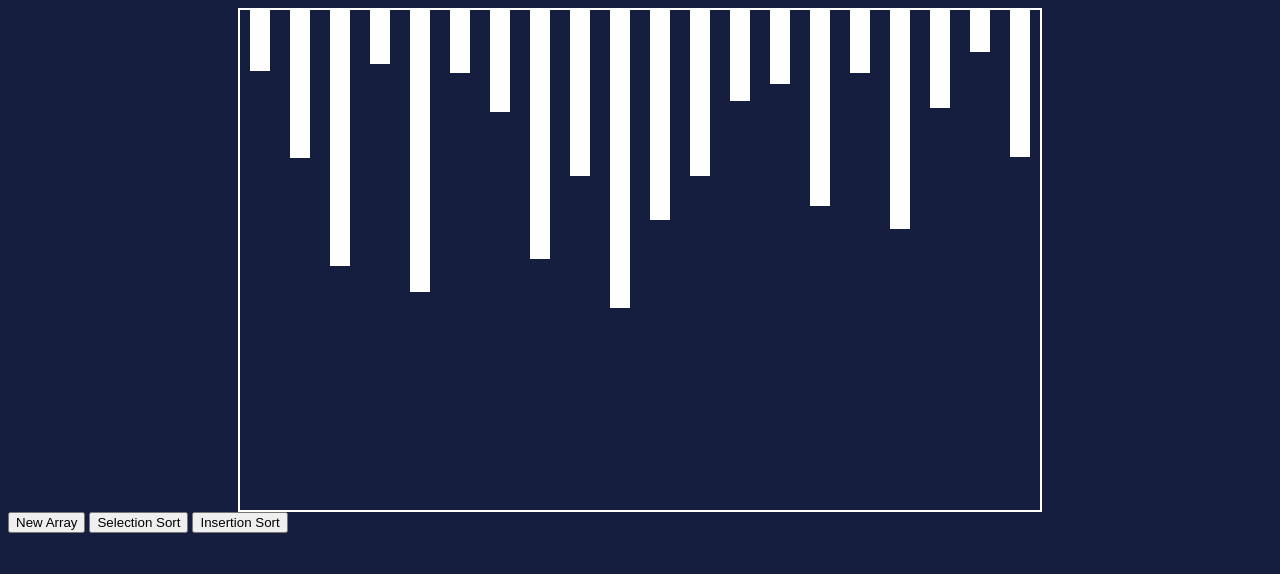
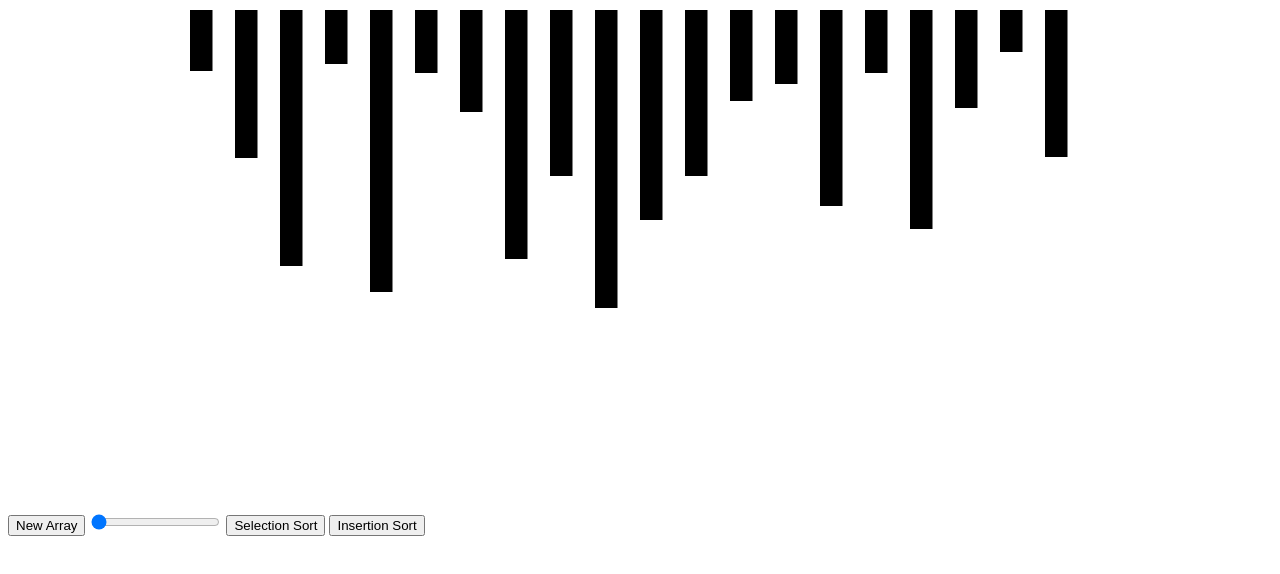
Before and after one commit to MooCodes/SortingAlgorithmVisualizer, a plain HTML site: page index.html in a window 1280 px wide. Drawn offline with Linux system fonts and the light colour scheme.

Commit message:
added a slider for changing the size of the array

```diff
--- a/index.html
+++ b/index.html
@@ -5,9 +5,6 @@
     <meta name="viewport" content="width=device-width, initial-scale=1.0">
     <title>Ali Baig Sorting Algorithm Visualizer</title>
     <style>
-        body {
-            background-color: #151E3F;
-        }
         canvas {
             display: block;
             margin: 0 auto;
@@ -17,10 +14,11 @@
 </head>
 <body>
     <canvas></canvas>
+    <button onclick="DisplayNewArray(20)">New Array</button>
+    <input id="slider" type="range" min="20" max="120" value="20"> <!--size of the arr-->
+    <button onclick="SelectionSort()">Selection Sort</button>
+    <button onclick="">Insertion Sort</button>
     <script src="index.js"></script>
     <script src="./sorts/selection.js"></script>
-    <button onclick="DisplayNewArray()">New Array</button>
-    <button onclick="SelectionSort()">Selection Sort</button>
-    <button onclick="">Insertion Sort</button>
 </body>
 </html>
--- a/index.js
+++ b/index.js
@@ -2,23 +2,23 @@ const canvas = document.querySelector('canvas')
 const c = canvas.getContext('2d')
 
 // set canvas width/height
-canvas.width = 800
+canvas.width = 900
 canvas.height = 500
 
 // Representation of an element of the array (rectangles seen on the screen)
 class Ele {
-    constructor(val, x, c) {
+    constructor(val, x, width) {
         this.val = val
         this.height = val // the height of each ele
         this.x = x
         this.y = 0
-        this.color = 'white'
-        this.c = c // canvas context
+        this.color = 'black'
+        this.width = width
     }
 
     draw() {
         c.fillStyle = this.color
-        c.fillRect(this.x + 10, this.y, 20, this.val)
+        c.fillRect(this.x, this.y, this.width, this.val)
         // c.strokeStyle = this.color
         // c.strokeRect(this.x + 10, this.y, 20, this.val)
     }
@@ -38,17 +38,16 @@ class Ele {
     }
 }
 
-function SortArray(c) {
-    this.c = c
+function SortArray() {
     this.running = false
-    this.arr = SortArray.generateEleArray() // the arr of eles
+    this.arr = SortArray.generateEleArray(20) // the arr of eles
     this.delayTime = 50
     this.shouldDelay = true
 
     // draws each ele in the array
     this.draw = () => {
         // clear the screen
-        this.c.clearRect(0, 0, canvas.width, canvas.height)
+        c.clearRect(0, 0, canvas.width, canvas.height)
         // draw the array
         this.arr.forEach(ele => ele.draw())
     }
@@ -82,10 +81,12 @@ function SortArray(c) {
     }
 }
 
-SortArray.generateEleArray = function(c) {
+SortArray.generateEleArray = function(n) {
     // creates a new array of Ele's
-    return Array(20).fill().map((x, i) => {
-        return new Ele(Math.round(Math.random() * (300 - 25) + 25), i * 40, c)
+    console.log('creating array of size: ', n)
+    return Array(n).fill().map((x, i) => {
+        console.log('hi: ', i)
+        return new Ele(Math.round(Math.random() * (300 - 25) + 25), i * (canvas.width / n), canvas.width / (n * 2))
     })
 }
 
@@ -100,7 +101,7 @@ console.log(sortArr)
 
 // wrappers around button logic
 
-const DisplayNewArray = async () => {
+const DisplayNewArray = async (n) => {
     // if a sort is currently running,
     // finish the sort by not having it sleep anymore
     // and then wait a bit for it to finish completely
@@ -111,7 +112,9 @@ const DisplayNewArray = async () => {
         sortArr.shouldDelay = true
     }
 
-    sortArr.arr = SortArray.generateEleArray(c)
+    console.log('new n: ', n)
+
+    sortArr.arr = SortArray.generateEleArray(n)
     sortArr.draw()
 }
 
@@ -129,3 +132,10 @@ let init = () => {
 }
 
 init()
+
+let slider = document.querySelector("#slider")
+
+slider.onchange = (e) => {
+    console.log(e.target.value)
+    DisplayNewArray(parseInt(e.target.value))
+}
```
